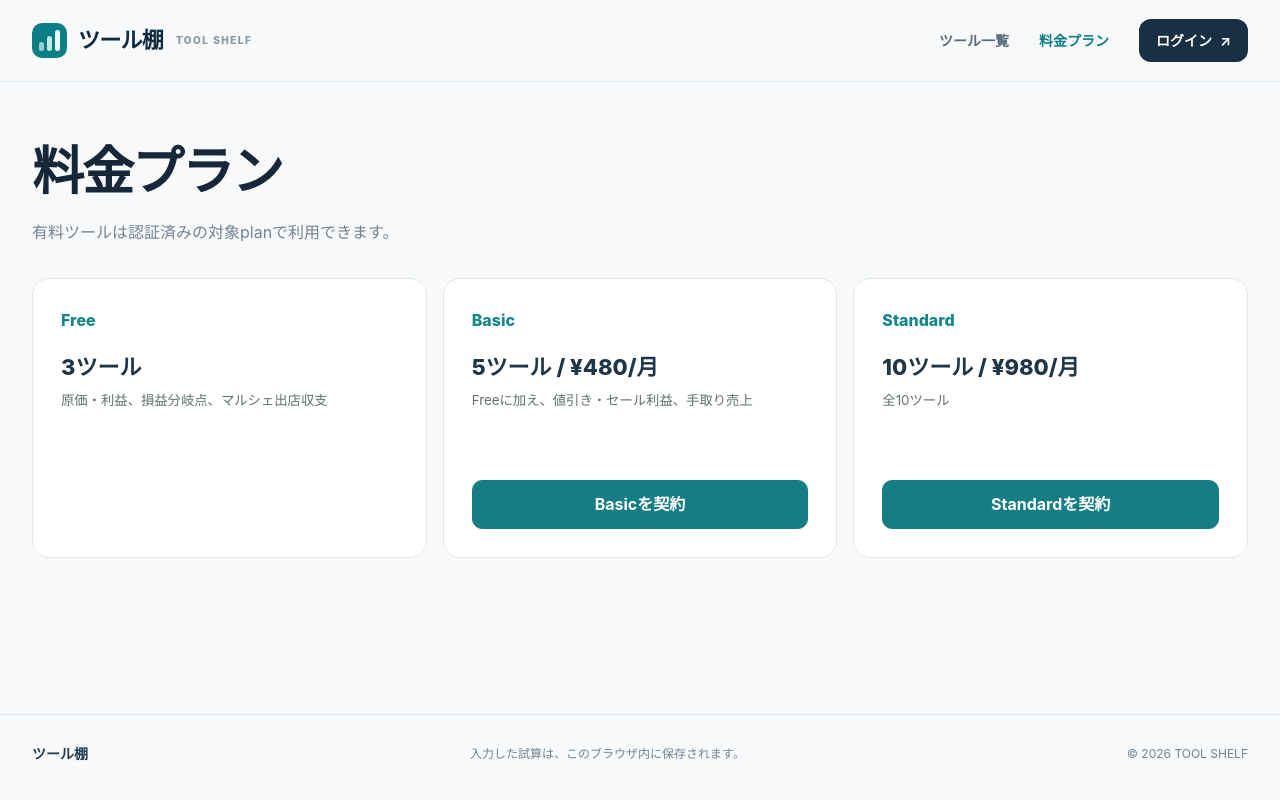
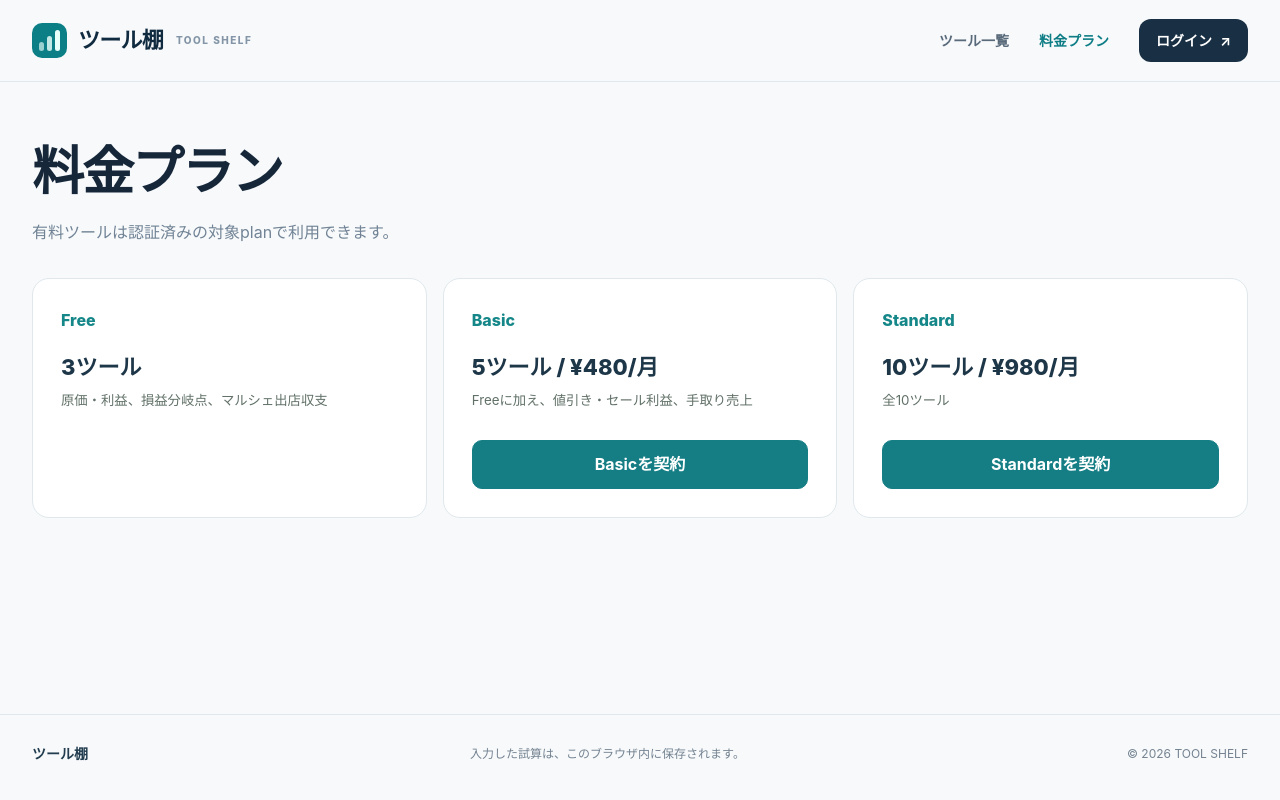
Before and after one commit to takkun-studio/tool-shelf, a React (Vite) app: page /pricing in a window 1280 px wide. Built offline with nearby package versions, Linux system fonts and the light colour scheme; no server answers.

Commit message:
style: keep plan actions below descriptions at every width

```diff
--- a/src/redesign.css
+++ b/src/redesign.css
@@ -249,3 +249,13 @@ button.secondary:hover:not(:disabled),.saved button:hover:not(:disabled){backgro
   .shelf-hero--workbench .shelf-hero-actions{align-items:stretch}
   .shelf-hero--workbench .shelf-cta{width:100%;justify-content:space-between}
 }
+
+
+/* Prevent pricing actions from sitting beside or covering plan descriptions. */
+.pricing dl div{display:flex;flex-direction:column;align-items:stretch}
+.pricing dl div small{display:block;min-height:0;margin-bottom:20px}
+.pricing dl div button{display:block;width:100%;margin-top:auto;flex-shrink:0;min-height:46px}
+@media(max-width:700px){
+  .pricing dl div small{margin-bottom:19px}
+  .pricing dl div button{margin-top:0}
+}
```
